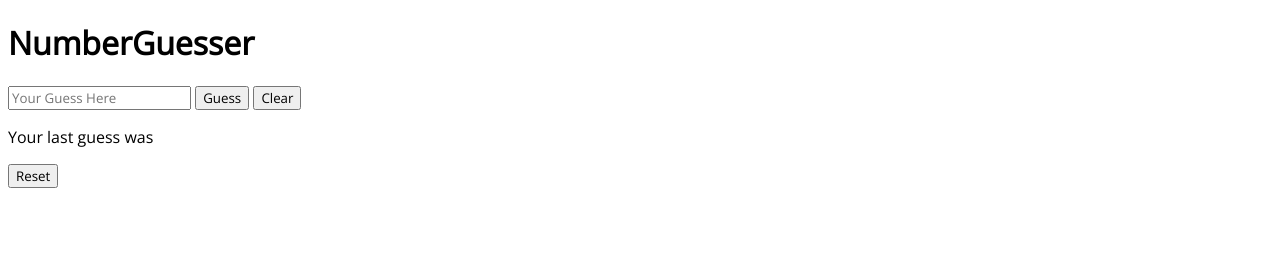
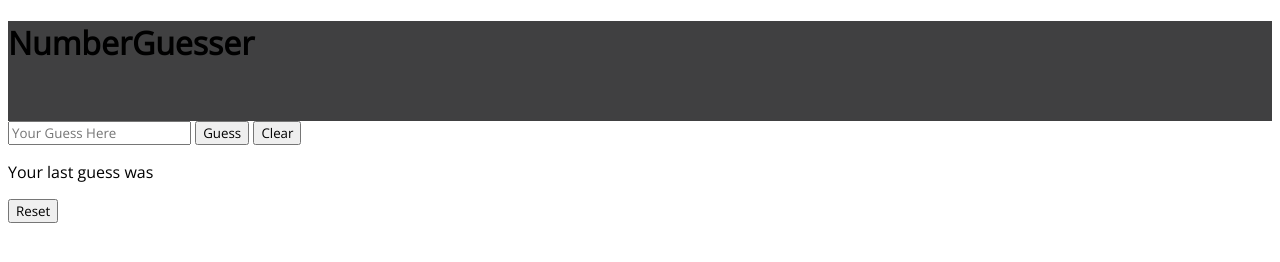
Before and after one commit to ekuckelman/number-guesser, a plain HTML site: page index.html in a window 1280 px wide. Drawn offline with nearby package versions, Linux system fonts and the light colour scheme.

Commit message:
styling started

```diff
--- a/main.css
+++ b/main.css
@@ -3,4 +3,6 @@
 }
 
 header {
+  background-color: #404041;
+  height: 100px;
 }
```
